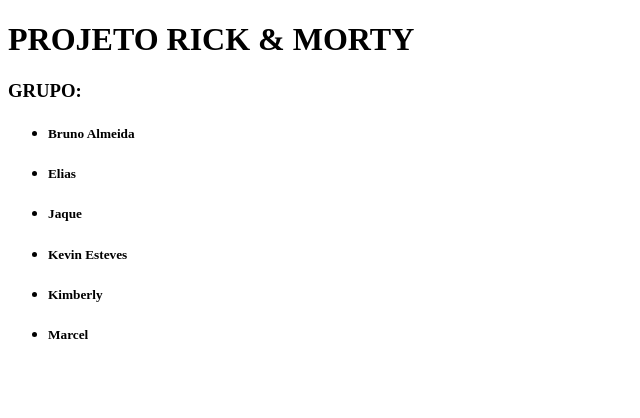
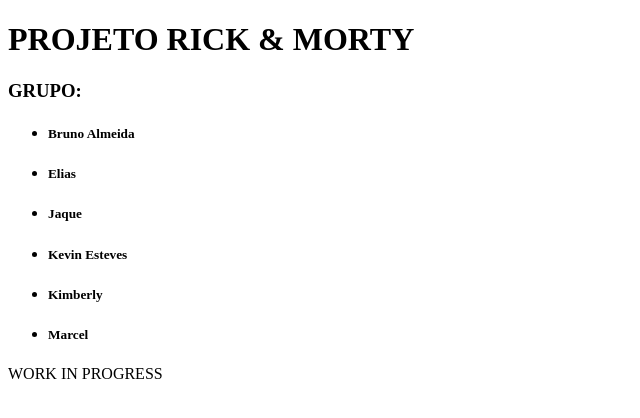
Before and after one commit to marcelfe97/Projeto-Coderhouse-DevWeb, a plain HTML site: page Rick & Morty.html in a window 1280 px wide. Shown: the whole page, without its empty margins (0-640 px from the left). Drawn offline with Linux system fonts and the light colour scheme.

Commit message:
Commit projeto Rick & Morty

```diff
--- a/Rick & Morty.html
+++ b/Rick & Morty.html
@@ -46,4 +46,7 @@
             </ul>
         </nav>
     </body>
+    <footer>
+        WORK IN PROGRESS
+    </footer>
 </html>
```
